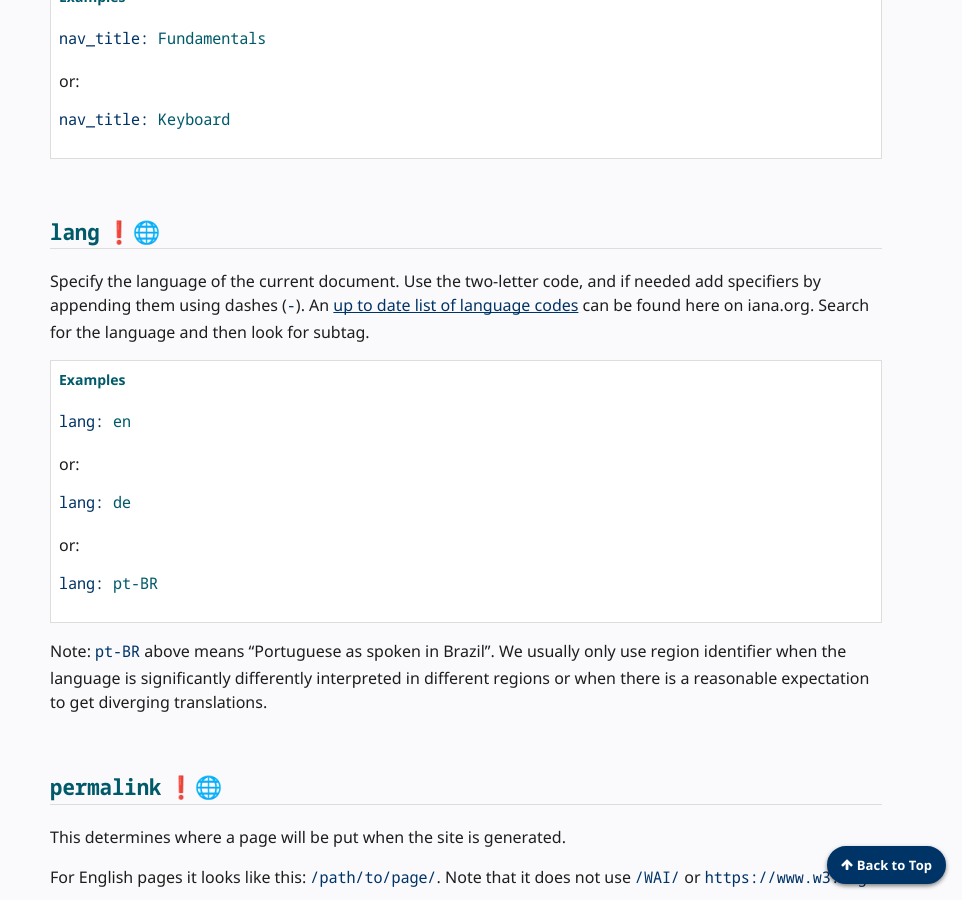
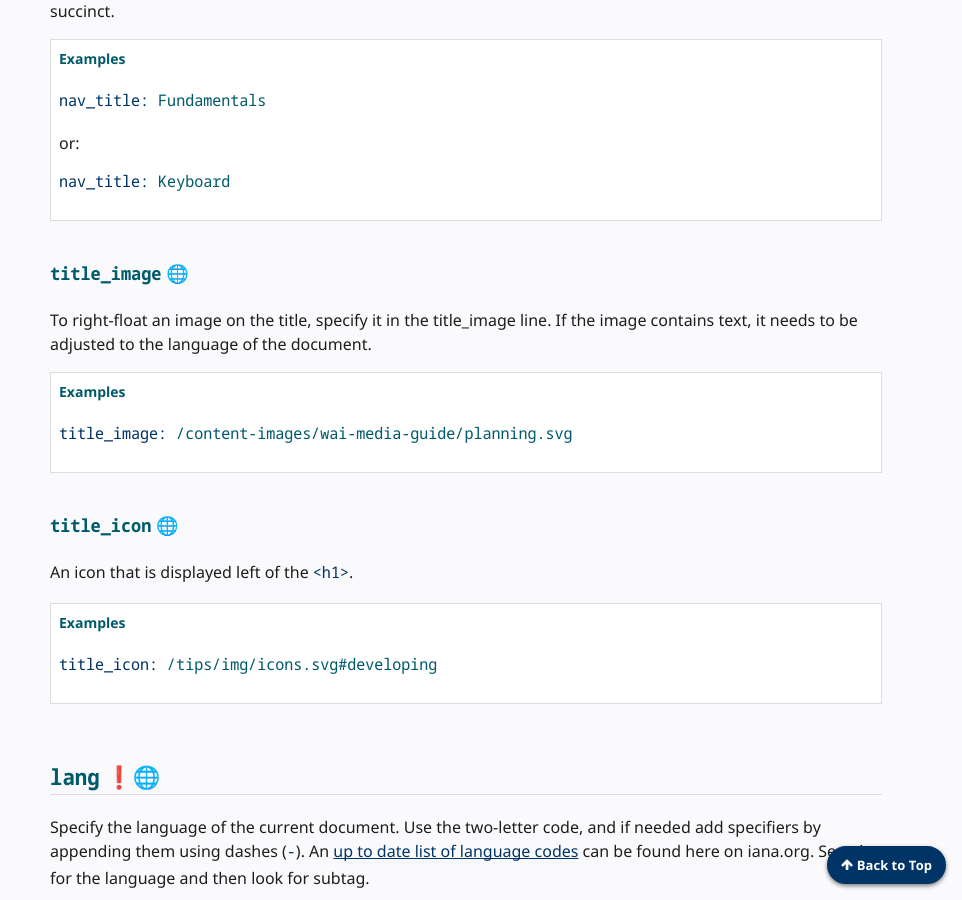
Before and after one commit to w3c/wai-website-theme, a Jekyll site: the page built from content/writing-frontmatter.md, in a window 1280 px wide and 900 px high, scrolled down 2248 px. Shown: the whole window, without its empty margins (318-1280 px from the left). Built offline with Jekyll 4.4.1, drawn with Linux system fonts in a browser that asks for light colours; cached includes are drawn as plain includes; comment, search, counter and statistics services are not loaded; some of the changed text lies outside the part shown.

Commit message:
Add title_image and title_icon to the frontmatter docu
Signed-off-by: Eric Eggert <mail@yatil.net>

````diff
--- a/_layouts/default.html
+++ b/_layouts/default.html
@@ -62,7 +62,8 @@
 
   <main id="main"{% if page.lang %} lang="{{page.lang}}"{% endif %}>
     <header{%- if page.resource.ref %}{%- unless page.ref == page.resource.ref %} class="in-resource"{%- endunless -%}{%- endif -%}>
-      <h1>{% if page.title_icon %}<svg class="icon-in-title" aria-hidden="true"><use xlink:href="{{page.title_icon | relative_url}}"></use></svg> {% endif %}{% if page.title_html %}{{ page.title_html }}{% else %}{{ page.title }}{% endif %}</h1>
+      <h1>{% if page.title_icon %}<svg class="icon-in-title" aria-hidden="true"><use xlink:href="{{page.title_icon | relative_url}}"></use></svg> {% endif %}
+        {% if page.title_image %}<img src="{{page.title_image | relative_url }}" alt="" class="title-image" style="height: 2em;"> {% endif %}{% if page.title_html %}{{ page.title_html }}{% else %}{{ page.title }}{% endif %}</h1>
       {%- if page.resource.ref -%}{%- unless page.ref == page.resource.ref -%}
         <p>{% include t.html t="in" %} {% include link.html to=page.resource.ref %}</p>
       {%- endunless -%}{%- endif -%}
--- a/content/writing-frontmatter.md
+++ b/content/writing-frontmatter.md
@@ -93,6 +93,38 @@ or:
 
 ```yaml
 nav_title: Keyboard
+```
+
+{::nomarkdown}
+{% include box.html type="end" %}
+{:/}
+
+### `title_image` 🌐
+
+To right-float an image on the title, specify it in the title_image line. If the image contains text, it needs to be adjusted to the language of the document.
+
+{::nomarkdown}
+{% include box.html type="start" title="Examples" class="example simple" %}
+{:/}
+
+```yaml
+title_image: /content-images/wai-media-guide/planning.svg
+```
+
+{::nomarkdown}
+{% include box.html type="end" %}
+{:/}
+
+### `title_icon` 🌐
+
+An icon that is displayed left of the `<h1>`.
+
+{::nomarkdown}
+{% include box.html type="start" title="Examples" class="example simple" %}
+{:/}
+
+```yaml
+title_icon: /tips/img/icons.svg#developing
 ```
 
 {::nomarkdown}
````
